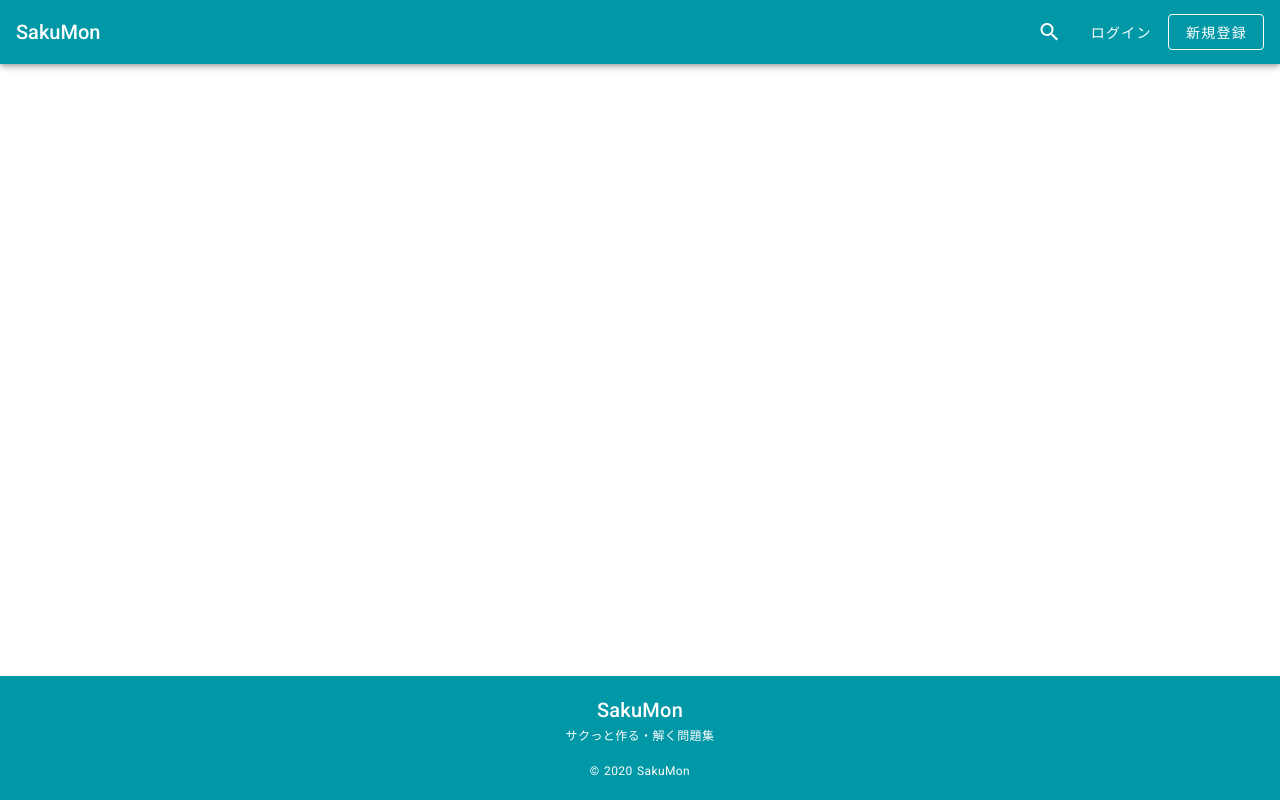
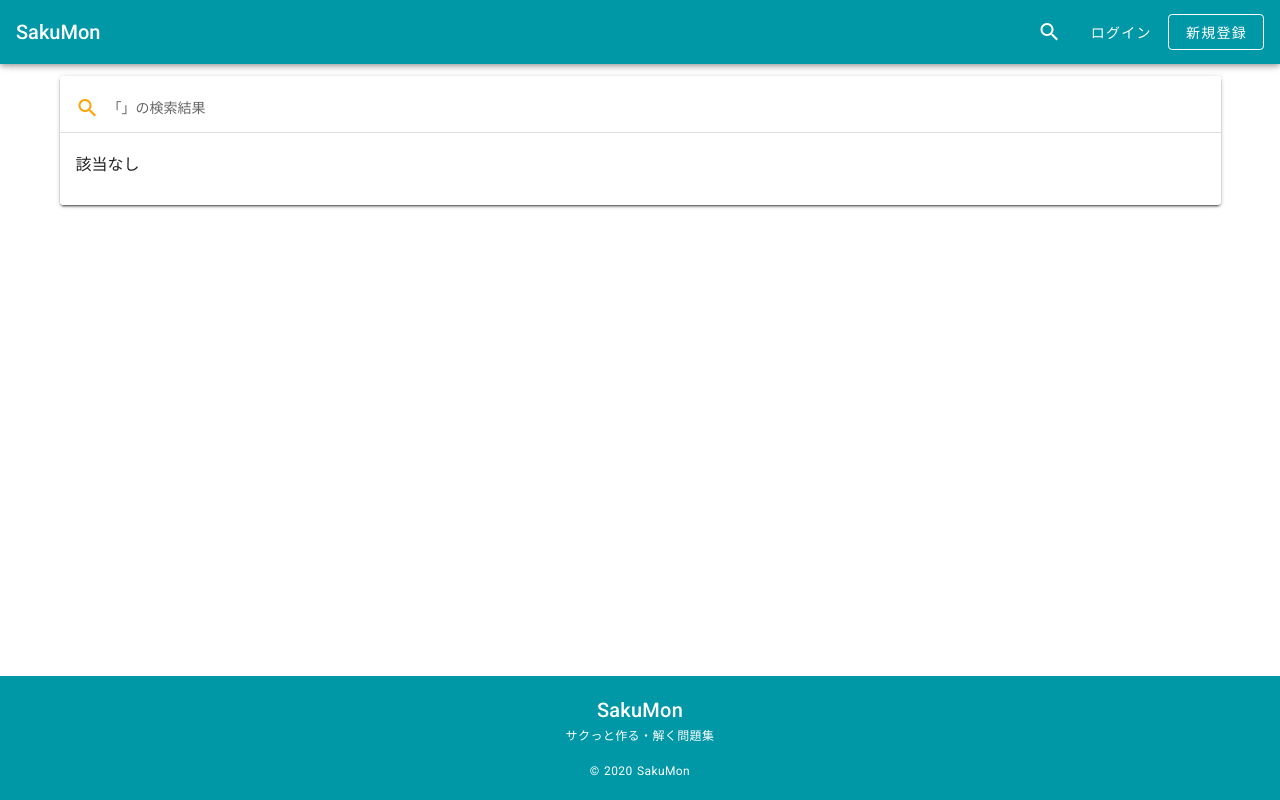
Before and after one commit to suzukey/portfolio-sakumon, a Nuxt app in the folder frontend/app/: page /search in a window 1280 px wide. Built offline with nearby package versions, Linux system fonts and the light colour scheme.

Commit message:
[add] 検索ページのカスタマイズ

```diff
--- a/frontend/app/components/posts/core/PostsList.vue
+++ b/frontend/app/components/posts/core/PostsList.vue
@@ -8,10 +8,20 @@
         ></v-skeleton-loader>
       </div>
     </template>
-    <template v-else>
+    <template v-else-if="existPosts">
       <div v-for="post in posts" :key="post.id" class="posts-list-item">
         <v-divider></v-divider>
         <posts-list-item :post="post"></posts-list-item>
+      </div>
+    </template>
+    <template v-else>
+      <div class="not-exist">
+        <v-divider></v-divider>
+        <v-list-item>
+          <v-list-item-content>
+            <v-list-item-title>該当なし</v-list-item-title>
+          </v-list-item-content>
+        </v-list-item>
       </div>
     </template>
   </div>
@@ -34,5 +44,10 @@
       required: true,
     },
   },
+  computed: {
+    existPosts() {
+      return this.posts.data
+    },
+  },
 }
 </script>
--- /dev/null
+++ b/frontend/app/pages/search.vue
@@ -0,0 +1,47 @@
+<template>
+  <v-main>
+    <v-container>
+      <v-row>
+        <v-col>
+          <v-card>
+            <v-card>
+              <v-list two-line>
+                <v-subheader>
+                  <v-icon class="mr-2" color="accent">mdi-magnify</v-icon>
+                  <span>「{{ searchQuery }}」の検索結果</span>
+                </v-subheader>
+                <posts-list :posts="posts" :loading="loading"></posts-list>
+              </v-list>
+            </v-card>
+          </v-card>
+        </v-col>
+      </v-row>
+    </v-container>
+  </v-main>
+</template>
+
+<script>
+import PostsList from '~/components/posts/core/PostsList.vue'
+
+export default {
+  components: {
+    PostsList,
+  },
+  data() {
+    return {
+      posts: {},
+      loading: false,
+    }
+  },
+  computed: {
+    searchQuery() {
+      return this.$route.query.q
+    },
+  },
+  head() {
+    return {
+      title: '「' + this.searchQuery + '」の検索結果',
+    }
+  },
+}
+</script>
```
